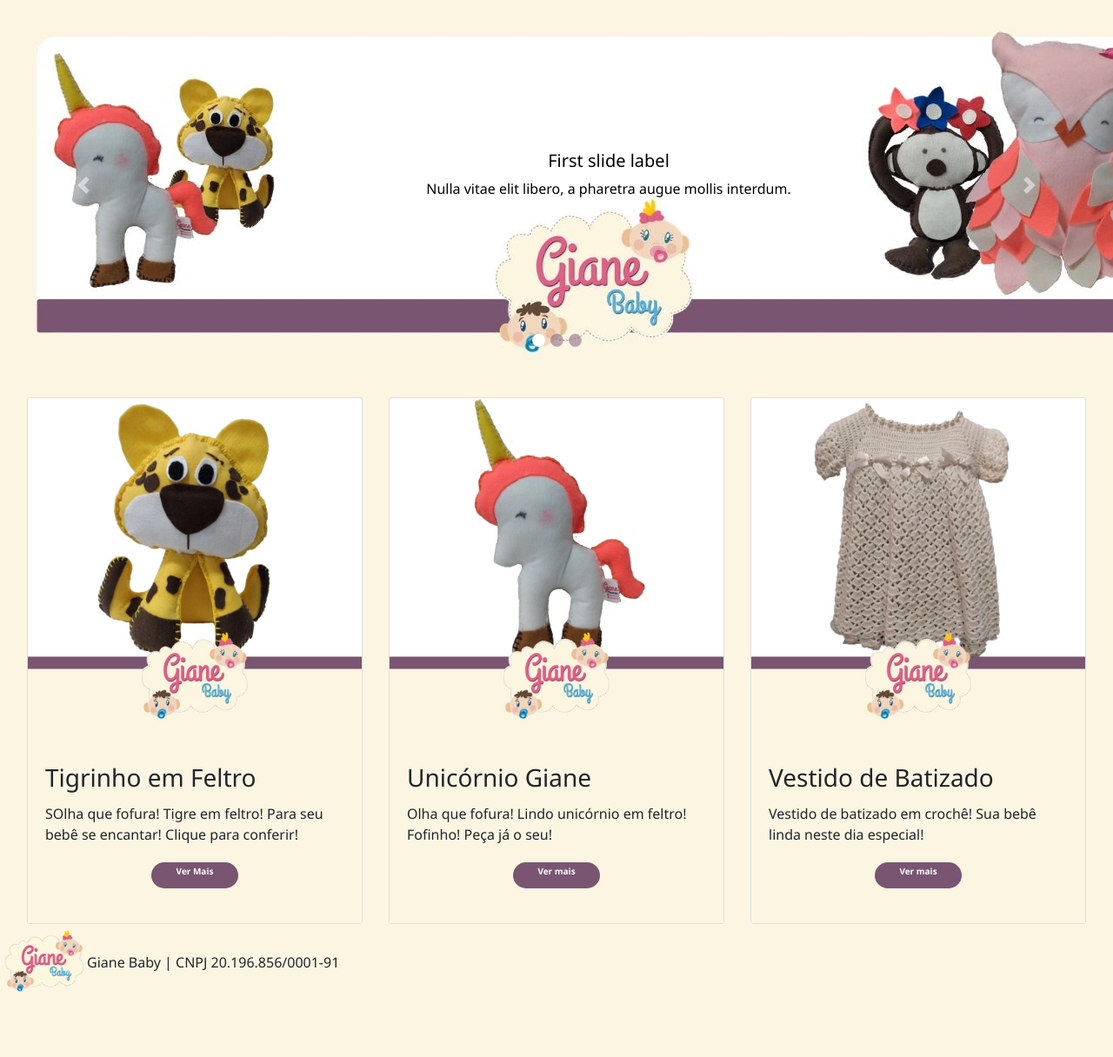
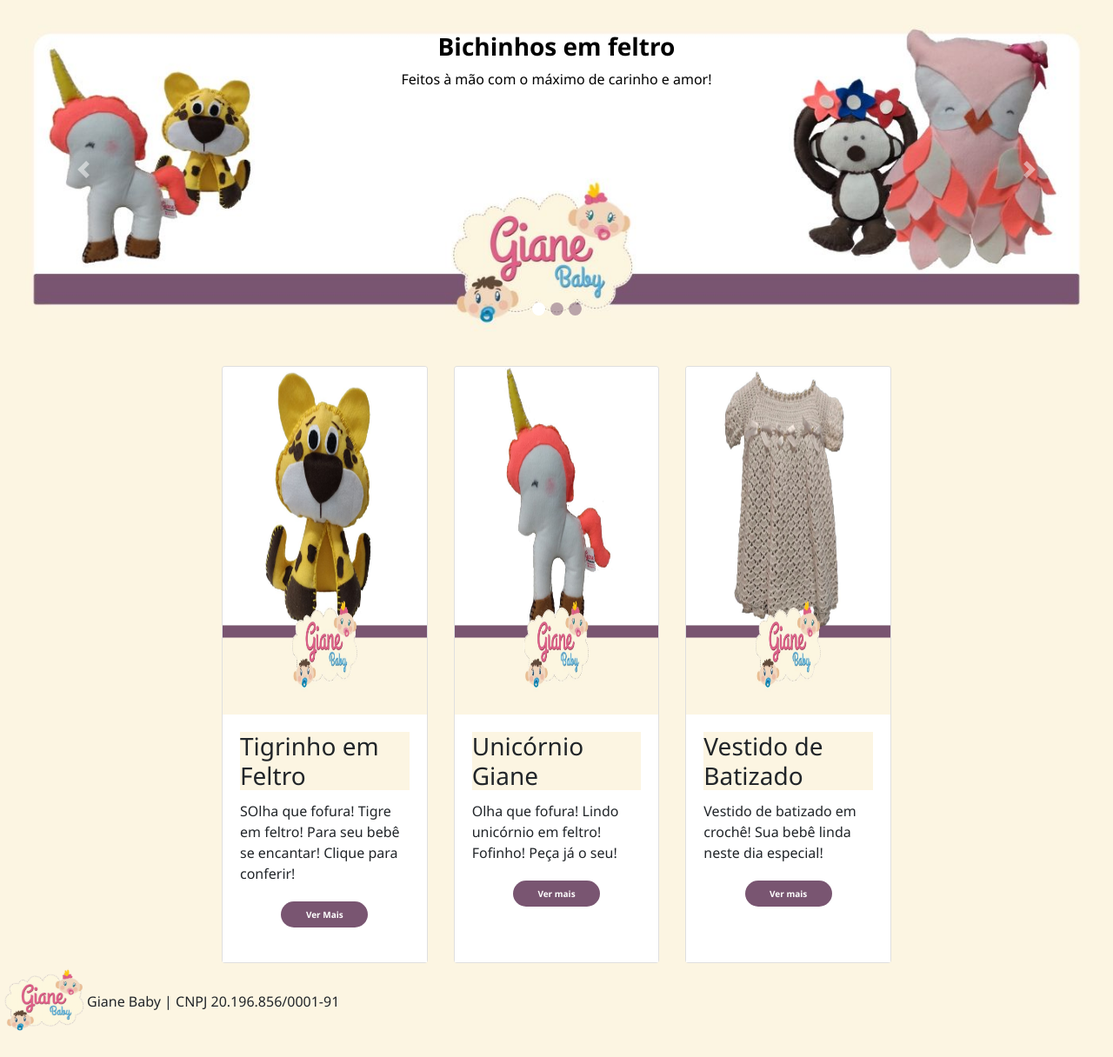
Before and after one commit to rafaoctavio/Giane-Baby, a PHP site: page / in a window 1280 px wide. Shown: the part 210-1426 px from the top of the page at 87% size. Before the commit the page ends 1351 px from the top, so only its background shows below. Run offline with PHP 8.4, Linux system fonts and the light colour scheme.

Commit message:
correções no layout

```diff
--- a/assets/css/style.css
+++ b/assets/css/style.css
@@ -7,7 +7,13 @@
     font-family: 'Segoe UI', Tahoma, Geneva, Verdana, sans-serif;
 }
 
-h5,
+h5 {
+    background-color: transparent;
+    font-size: 1.75rem;
+    font-weight: 600;
+}
+
+
 p,
 ol {
 
@@ -35,7 +41,7 @@ body {
     margin: 20px auto;
     border: none;
     border-radius: 20px;
-    line-height: 0px;
+    line-height: 10px;
     font-size: 10px;
 }
 
@@ -49,7 +55,7 @@ body {
     background-color: transparent;
     position: absolute;
     right: 15%;
-    bottom: 160px;
+    bottom: 250px;
     left: 15%;
     z-index: 10;
     padding-top: 20px;
@@ -60,8 +66,9 @@ body {
 .carousel-item {
     background-color: transparent !important;
     min-height: 30px;
-    width: 1400px;
+    width: inherit;
     height: auto;
+
 }
 
 li[data-target="#carouselExampleCaptions"] {
@@ -79,3 +86,34 @@ h2.subtitulo {
     flex: 1 0 100%;
     text-align: center;
 }
+
+.card {
+    position: relative;
+    display: flex;
+    flex-direction: column;
+    min-width: 0; // See https://github.com/twbs/bootstrap/pull/22740#issuecomment-305868106
+    height: $card-height;
+    word-wrap: break-word;
+    background-color: $card-bg;
+    background-clip: border-box;
+    border: $card-border-width solid $card-border-color;
+    @include border-radius($card-border-radius);
+
+}
+
+.card-body {
+    background-color: #fff;
+    -ms-flex: 1 1 auto;
+    flex: 1 1 auto;
+    min-height: 1px;
+    padding: 1.25rem;
+}
+
+.ml-3, .mx-3 {
+        margin-left: 15rem!important;
+        margin-right: 15rem!important;
+}
+
+footer {
+
+}
--- a/index.html
+++ b/index.html
@@ -56,22 +56,22 @@
     <div class="carousel-item active">
       <img src="img/banner1.jpg" class="d-block w-100" alt="...">
       <div class="carousel-caption d-none d-md-block">
-        <h5>First slide label</h5>
-        <p>Nulla vitae elit libero, a pharetra augue mollis interdum.</p>
+        <h5>Bichinhos em feltro</h5>
+        <p>Feitos à mão com o máximo de carinho e amor!</p>
       </div>
     </div>
     <div class="carousel-item">
       <img src="img/banner2.jpg" class="d-block w-100" alt="...">
       <div class="carousel-caption d-none d-md-block">
-        <h5>Second slide label</h5>
-        <p>Lorem ipsum dolor sit amet, consectetur adipiscing elit.</p>
+        <h5>Vestidos em crochê</h5>
+        <p>Escolha o modelo, cor e tamanho!</p>
       </div>
     </div>
     <div class="carousel-item">
       <img src="img/banner3.jpg" class="d-block w-100" alt="...">
       <div class="carousel-caption d-none d-md-block">
-        <h5>Third slide label</h5>
-        <p>Praesent commodo cursus magna, vel scelerisque nisl consectetur.</p>
+        <h5>Tapetes em crochê</h5>
+        <p>Lindos tapedes artesanais para o quarto do seu bebê!</p>
       </div>
     </div>
   </div>
@@ -110,6 +110,7 @@
             <a href="#" class="btn btn-primary">Ver mais</a>
           </div>
         </div>
+
       </main>
 
     <script src="https://code.jquery.com/jquery-3.4.1.slim.min.js"
```
Also changed, not shown: 1 other file.
